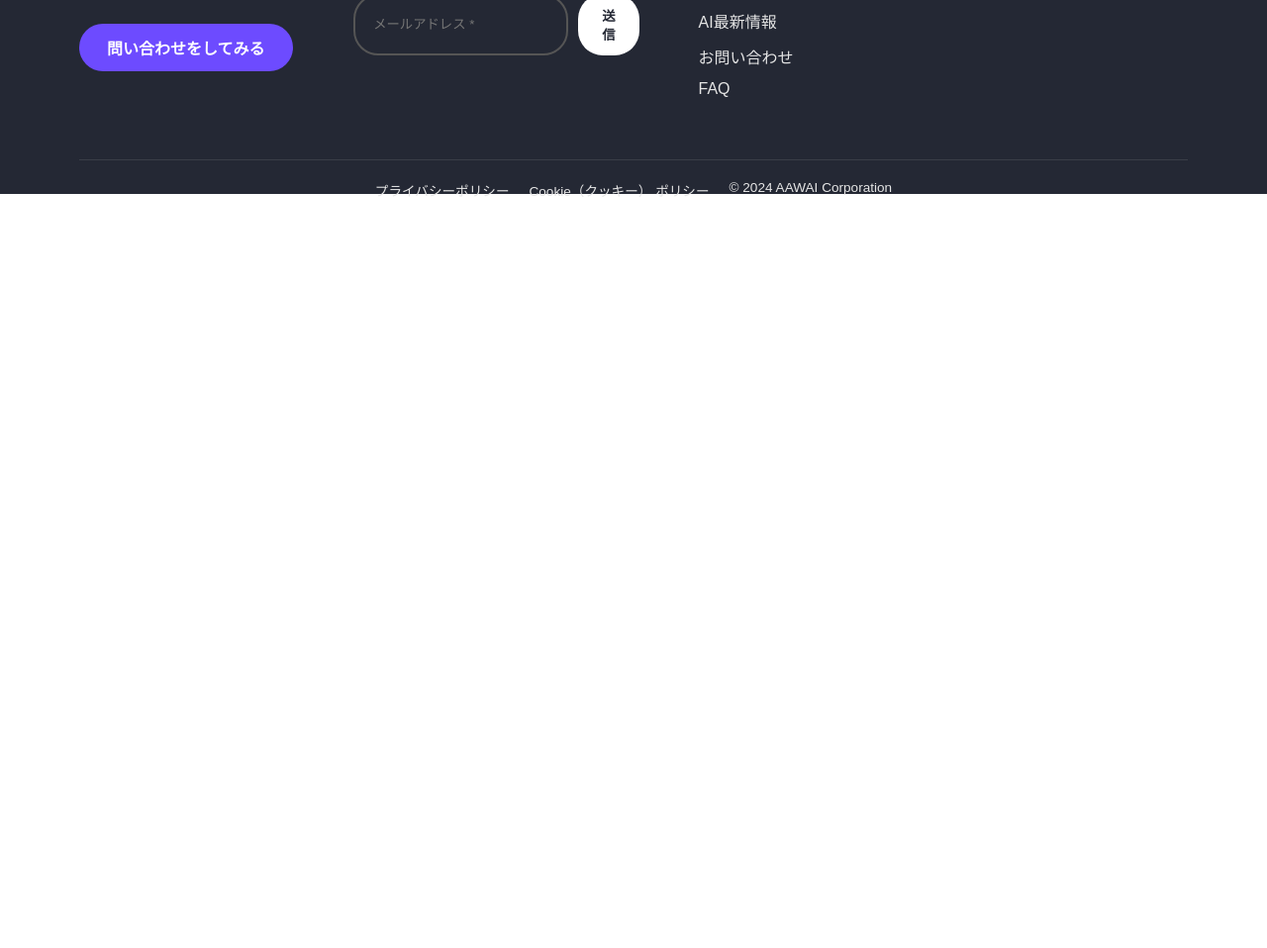
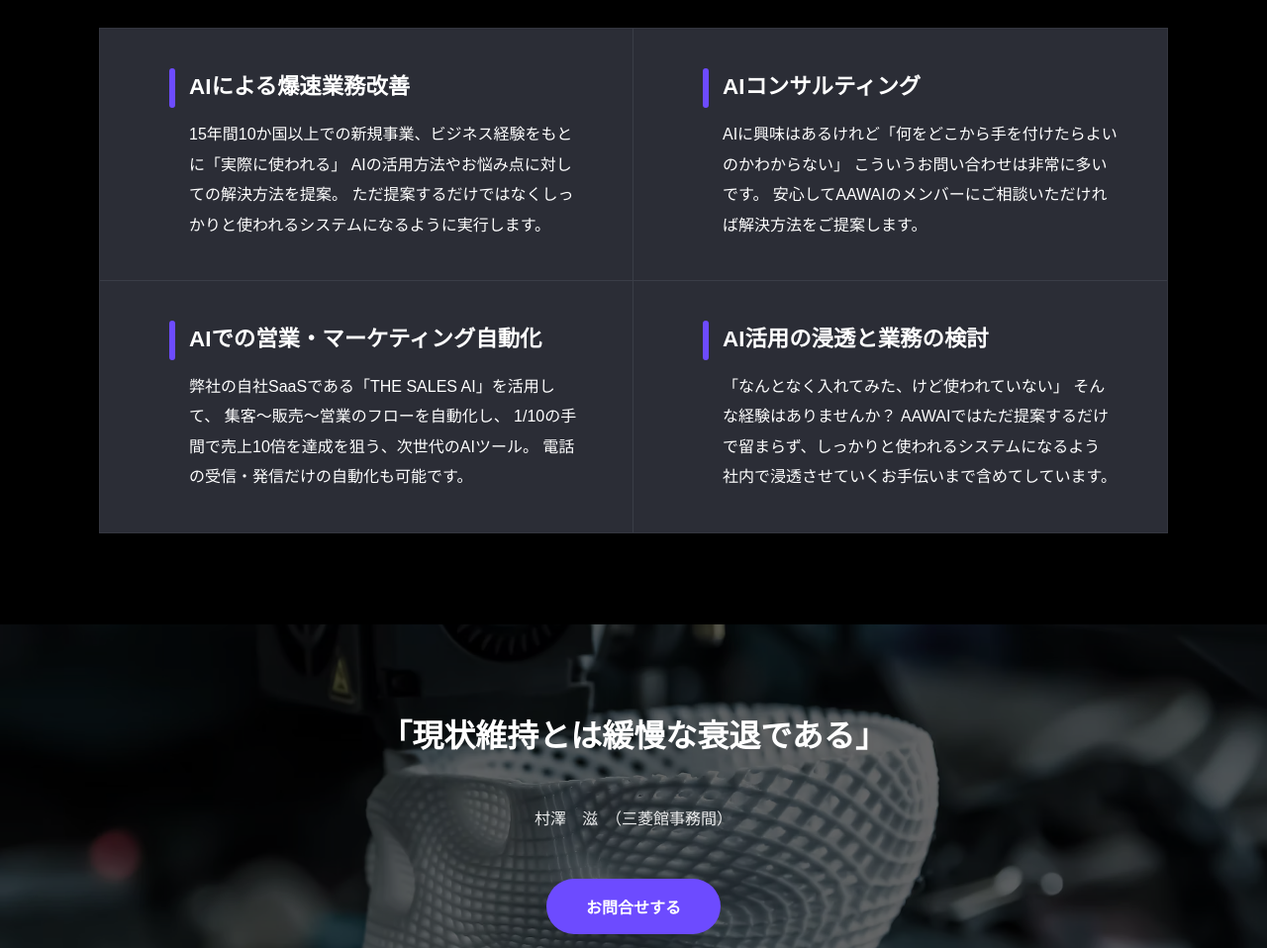
Before and after one commit to aleriado/aawai-website, a plain HTML site: page service.html in a window 1280 px wide. Shown: the part 204-1162 px from the top of the page at 99% size. Before the commit the page ends 800 px from the top, so only its background shows below. Drawn offline with Linux system fonts and the light colour scheme.

Commit message:
feat: add service pages and style

```diff
--- a/css/privacypolicy.css
+++ b/css/privacypolicy.css
@@ -20,7 +20,7 @@
     top: 0;
     width: 100%;
     height: 100%;
-    background: rgba(0, 0, 0, 0.6);
+    background: rgba(0, 0, 0, 0.8);
     z-index: 0;
     /* overlay layer */
 }
--- /dev/null
+++ b/css/services.css
@@ -0,0 +1,136 @@
+main {
+    background-color: black;
+}
+
+.services-top {
+    width: 100%;
+    height: 100vh;
+    padding: 60px 100px;
+    color: white;
+    font-family: 'Noto Sans JP', sans-serif;
+    display: flex;
+    justify-content: center;
+    align-items: flex-start;
+    flex-direction: column;
+}
+
+.services-title {
+    font-size: 2.8rem;
+    font-weight: 700;
+    margin-bottom: 40px;
+}
+
+.services-grid {
+    width: 100%;
+    display: grid;
+    grid-template-columns: 1fr 1fr;
+    grid-template-rows: auto auto;
+    gap: 0px;
+    /* 画像と同じく線で区切るため gap=0 */
+    border: 1px solid #34363f;
+}
+
+.service-box {
+    padding: 40px;
+    border-bottom: 1px solid #3a3d47;
+    border-right: 1px solid #3a3d47;
+    background-color: #2b2d36;
+    position: relative;
+}
+
+.service-box:nth-child(2),
+.service-box:nth-child(4) {
+    border-right: none;
+}
+
+.service-box:nth-child(3),
+.service-box:nth-child(4) {
+    border-bottom: none;
+}
+
+.service-line {
+    width: 6px;
+    height: 40px;
+    background: #6D4BFF;
+    border-radius: 4px;
+    position: absolute;
+    left: 70px;
+    top: 40px;
+}
+
+.service-box h3 {
+    font-size: 1.4rem;
+    margin-left: 50px;
+    margin-bottom: 20px;
+}
+
+.service-box p {
+    max-width: 400px;
+    margin-left: 50px;
+    line-height: 1.9;
+    font-size: 1rem;
+}
+
+.service-bottom {
+    width: 100%;
+    height: 50vh;
+    position: relative;
+
+    background-image: url('../assets/images/service.avif');
+    background-size: cover;
+    background-position: center;
+    background-attachment: fixed;
+
+    display: flex;
+    justify-content: center;
+    align-items: center;
+}
+
+.service-bottom::after {
+    content: "";
+    position: absolute;
+    left: 0;
+    width: 100%;
+    height: 50vh;
+    background: rgba(0, 0, 0, 0.6);
+    z-index: 0;
+    /* overlay layer */
+}
+
+/* 中央コンテンツ */
+.service-center {
+    text-align: center;
+    color: white;
+    z-index: 5;
+}
+
+.service-center h2 {
+    font-size: 2rem;
+    font-weight: 600;
+    margin-bottom: 50px;
+}
+
+.service-center p {
+    font-size: 1rem;
+    margin-bottom: 50px;
+    opacity: 0.9;
+}
+
+/* ボタン */
+.service-btn {
+    display: inline-block;
+    padding: 1rem 2.5rem;
+    background: #6D4BFF;
+    color: white;
+    text-decoration: none;
+    border-radius: 999px;
+    font-size: 1rem;
+    font-weight: 600;
+    transition: 0.25s ease;
+}
+
+.service-btn:hover {
+    background: #8b68ff;
+    transform: translateY(-3px);
+    box-shadow: 0 6px 18px rgba(109, 75, 255, 0.35);
+}
--- a/css/style.css
+++ b/css/style.css
@@ -733,6 +733,7 @@ nav {
 footer {
     width: 100%;
     height: 50vh;
+    z-index: 10;
 }
 
 .service {
--- a/service.html
+++ b/service.html
@@ -7,7 +7,7 @@
     <title>AIビジネスソリューション</title>
     <link rel="stylesheet" href="css/style.css" />
     <link rel="stylesheet" href="css/animations.css" />
-    <link rel="stylesheet" href="css/privacypolicy.css">
+    <link rel="stylesheet" href="css/services.css">
 </head>
 
 <body>
@@ -34,7 +34,7 @@
         <nav>
             <a href="./privacypolicy.html" class="nav-item">個人情報保護法</a>
             <a href="./service.html" class="nav-item">サービス</a>
-            <a href="#" class="nav-item">会社案内</a>
+            <a href="./about.html" class="nav-item">会社案内</a>
             <a href="#" class="nav-item">AI最新情報</a>
             <div class="dropdown">
                 <a href="#" class="nav-item">もっと見る</a>
@@ -48,8 +48,73 @@
     </header>
 
     <main>
+        <h2>提供するサービス</h2>
+
+        <section class="services-top">
+            <h2 class="services-title">提供するサービス</h2>
+
+            <div class="services-grid">
+
+                <!-- Service 1 -->
+                <div class="service-box">
+                    <span class="service-line"></span>
+                    <h3>AIによる爆速業務改善</h3>
+                    <p>
+                        15年間10か国以上での新規事業、ビジネス経験をもとに「実際に使われる」
+                        AIの活用方法やお悩み点に対しての解決方法を提案。
+                        ただ提案するだけではなくしっかりと使われるシステムになるように実行します。
+                    </p>
+                </div>
+
+                <!-- Service 2 -->
+                <div class="service-box">
+                    <span class="service-line"></span>
+                    <h3>AIコンサルティング</h3>
+                    <p>
+                        AIに興味はあるけれど「何をどこから手を付けたらよいのかわからない」
+                        こういうお問い合わせは非常に多いです。
+                        安心してAAWAIのメンバーにご相談いただければ解決方法をご提案します。
+                    </p>
+                </div>
+
+                <!-- Service 3 -->
+                <div class="service-box">
+                    <span class="service-line"></span>
+                    <h3>AIでの営業・マーケティング自動化</h3>
+                    <p>
+                        弊社の自社SaaSである「THE SALES AI」を活用して、
+                        集客〜販売〜営業のフローを自動化し、
+                        1/10の手間で売上10倍を達成を狙う、次世代のAIツール。
+                        電話の受信・発信だけの自動化も可能です。
+                    </p>
+                </div>
+
+                <!-- Service 4 -->
+                <div class="service-box">
+                    <span class="service-line"></span>
+                    <h3>AI活用の浸透と業務の検討</h3>
+                    <p>
+                        「なんとなく入れてみた、けど使われていない」
+                        そんな経験はありませんか？
+                        AAWAIではただ提案するだけで留まらず、しっかりと使われるシステムになるよう
+                        社内で浸透させていくお手伝いまで含めてしています。
+                    </p>
+                </div>
+
+            </div>
+        </section>
+
+        <div class="service-bottom">
+            <div class="service-center">
+                <h2>「現状維持とは緩慢な衰退である」</h2>
+                <p>村澤　滋　（三菱館事務間）</p>
+                <a href="#" class="service-btn">お問合せする</a>
+            </div>
+        </div>
 
     </main>
+
+
 
     <footer>
         <div class="footer-container">
```
Also changed, not shown: index.html (+1 -1 lines), privacypolicy.html (+1 -1 lines), assets/images/service.avif (added).
